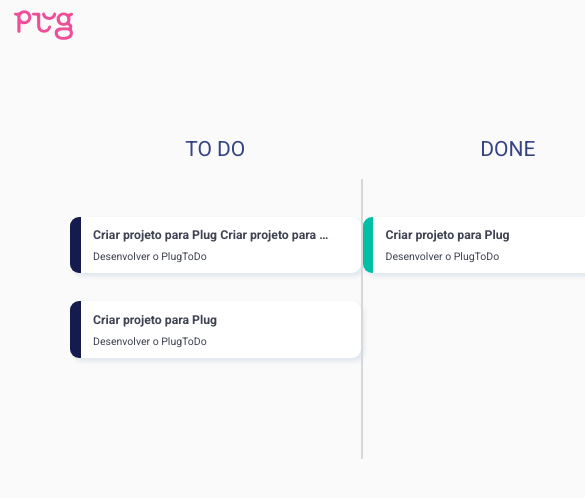
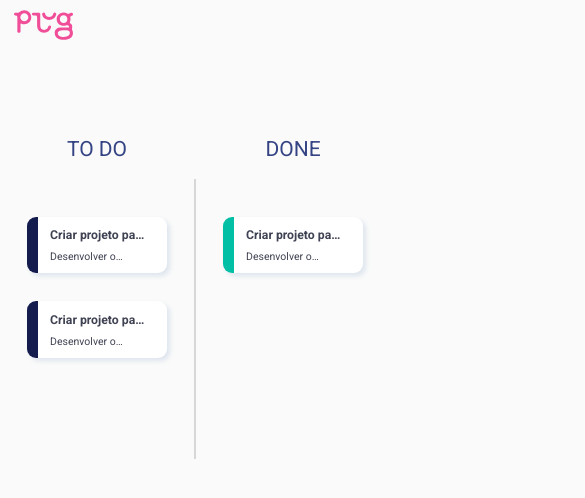
Before and after one commit to ricardovasconcelos/PlugToDo, a React (Vite) app: page /task in a window 390 px wide. Shown: the top 498 px of the page, 585 px wide, since content can reach past the window. Built offline with nearby package versions, Linux system fonts and the light colour scheme.

Commit message:
fix: add breakpoint to mobile layout

```diff
--- a/src/components/TaskField/styles.ts
+++ b/src/components/TaskField/styles.ts
@@ -14,6 +14,14 @@ export const TaskFieldContainer = styled.div<TaskFieldContainerProps>`
 
   display: flex;
   align-items: flex-start;
+
+  @media (max-width: 880px) {
+    width: 17rem;
+  }
+
+  @media (max-width: 570px) {
+    width: 10rem;
+  }
 
   &::before {
     content: '';
@@ -37,6 +45,14 @@ export const TaskDetailContainer = styled.div`
     overflow: hidden;
     white-space: nowrap;
     text-overflow: ellipsis;
+
+    @media (max-width: 880px) {
+      width: 10rem;
+    }
+
+    @media (max-width: 570px) {
+      width: 7rem;
+    }
   }
 
   p {
--- a/src/pages/Task/index.tsx
+++ b/src/pages/Task/index.tsx
@@ -8,7 +8,7 @@ export function Task() {
         <TitleStatus>TO DO</TitleStatus>
         <TaskField
           title='Criar projeto para Plug Criar projeto para Plug'
-          description='Desenvolver o PlugToDo'
+          description='Desenvolver o PlugToDo '
           done={false}
         />
         <TaskField
--- a/src/pages/Task/styles.ts
+++ b/src/pages/Task/styles.ts
@@ -4,6 +4,10 @@ export const TaskContainer = styled.main`
   display: flex;
   padding: 6rem 5rem 0;
   justify-content: space-evenly;
+
+  @media (max-width: 768px) {
+    padding: 6rem 0;
+  }
 `;
 
 export const TitleStatus = styled.h1`
--- a/src/styles/global.ts
+++ b/src/styles/global.ts
@@ -25,8 +25,8 @@ export const GlobalStyle = createGlobalStyle`
   }
 
   @media (max-width: 768px) {
-  html {
-    font-size: 87.5%;
+    html {
+      font-size: 87.5%;
+    }
   }
-}
 `;
```
